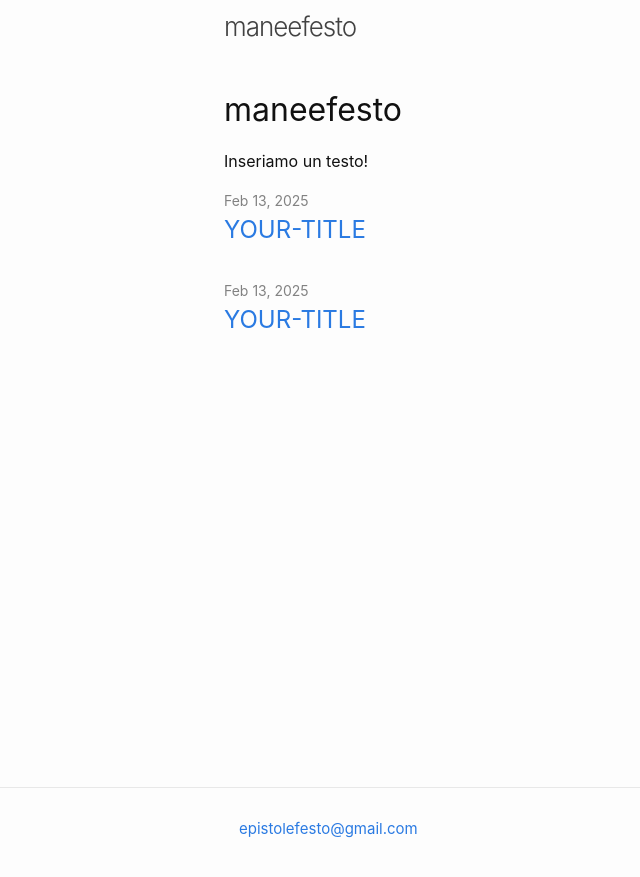
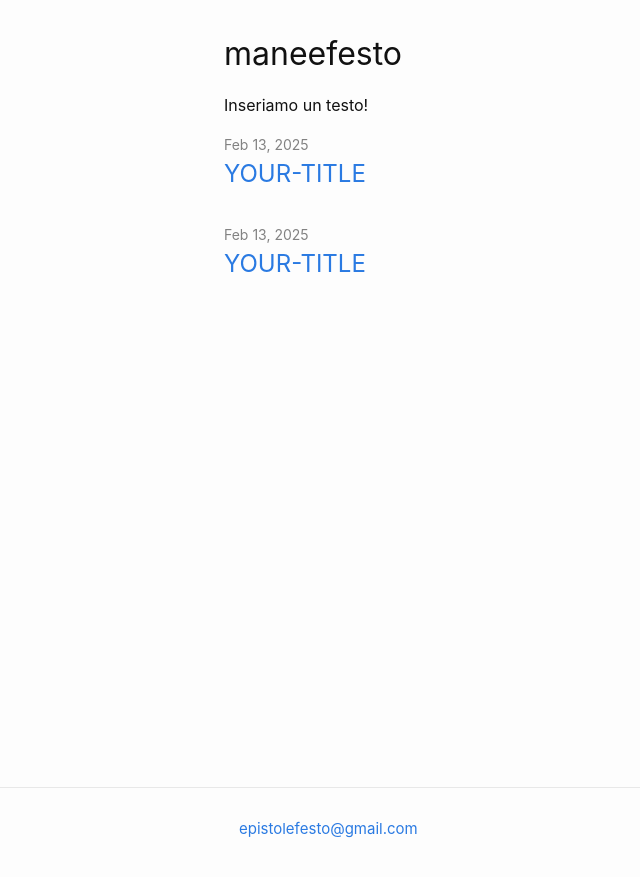
Before and after one commit to maneefesto/manefesto, a Jekyll site: the page built from index.md, in a window 1280 px wide. Shown: the top 877 px of the page, without its empty margins (46-686 px from the left). Built offline with Jekyll 4.4.1, drawn with Linux system fonts in a browser that asks for light colours; our own code applies the rules of GitHub Pages for plain Markdown files.

Commit message:
removed headr

```diff
--- a/_layouts/base.html
+++ b/_layouts/base.html
@@ -4,8 +4,6 @@
   {%- include head.html -%}
 
   <body>
-
-    {%- include header.html -%}
 
     <main class="page-content" aria-label="Content">
       <div class="wrapper">
--- a/_sass/minima/_layout.scss
+++ b/_sass/minima/_layout.scss
@@ -2,7 +2,8 @@
  * Site header
  */
 .site-header {
-
+  border-top: 5px solid $border-color-03;
+  border-bottom: 1px solid $border-color-01;
   min-height: $spacing-unit * 1.865;
   line-height: $base-line-height * $base-font-size * 2.25;
 
--- a/_sass/minima/custom-variables.scss
+++ b/_sass/minima/custom-variables.scss
@@ -1,6 +1,6 @@
 // Placeholder to allow overriding predefined variables smoothly.
 
 
-$base-font-family: Georgia, Times, serif !default;
+$base-font-family: Tahoma, "Roboto", "Segoe UI", Arial, sans-serif !default;
 $post-font-family: Georgia, Times, serif !default;
 $code-font-family: Monaco, Consolas, "Lucida Console", monospace !default;
```
